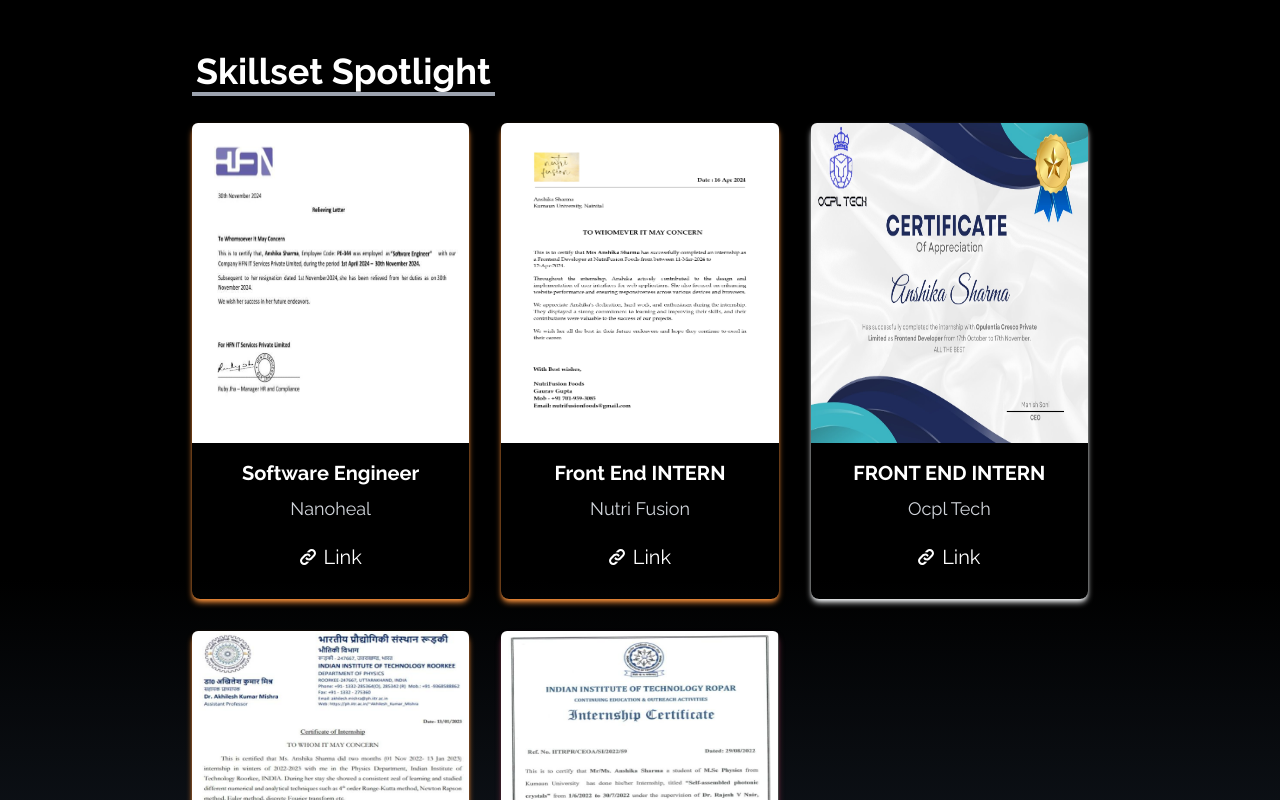
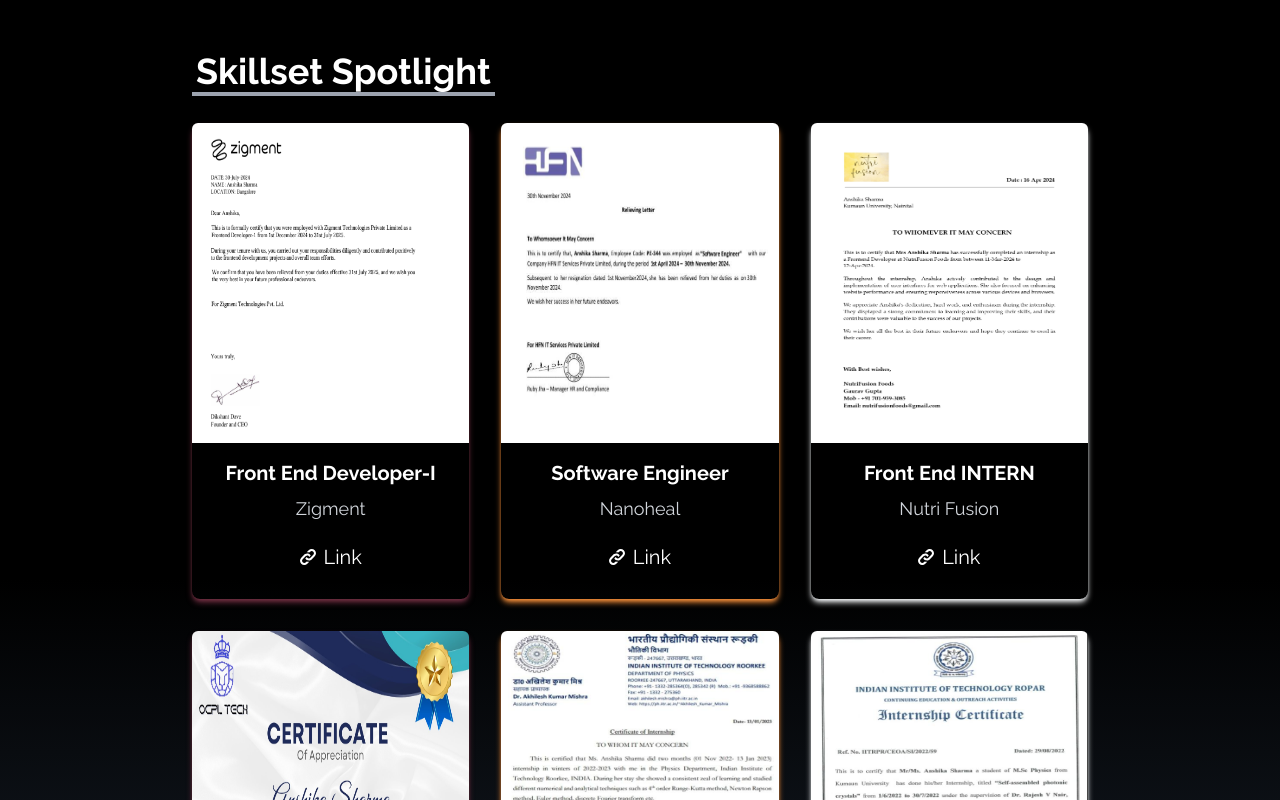
Before and after one commit to Anshika31sharma/TechTrove, a React (Vite) app: page / in a window 1280 px wide. Shown: the part 1680-2480 px from the top of the page. Built offline with nearby package versions, Linux system fonts and the light colour scheme.

Commit message:
updated portfolio

```diff
--- a/src/components/Footer.jsx
+++ b/src/components/Footer.jsx
@@ -1,6 +1,5 @@
 import React from 'react'
-import { GMail, Map, CopyRight, ArrowRightLong } from './Icons'
-import { Link } from 'react-scroll'
+import { GMail, Map, CopyRight } from './Icons'
 import contactInfo from '../data/contactInfo'
 const Footer = () => {
     const year = new Date().getFullYear().toString()
--- a/src/data/certificates.js
+++ b/src/data/certificates.js
@@ -3,8 +3,19 @@
 import Ropar from "../assets/Projects/Roorkee.jpeg";
 import NF from "../assets/Favicons/NF.jpg";
 import Nano from "../assets/Favicons/nano.jpg"
+import zigment from "../assets/Favicons/zigment.png"
 const certificates = [
-
+  {
+    title: "Front End Developer-I",
+    subtitle: "Zigment",
+    img: zigment,
+    code: "https://drive.google.com/file/d/1a0RtpjF2sHoIcQtDccaJzPmBiwyEu89z/view?usp=sharing",
+    style: {
+      shadow: "shadow-[#763145]",
+      cover: "from-[#763145]",
+      display: "hidden",
+    },
+  },
   {
     title: "Software Engineer",
     subtitle: "Nanoheal",
@@ -22,8 +33,8 @@
     img: NF,
     code: "https://drive.google.com/file/d/181bpLkujXXUco5jvr3qRUePFulCP7gm6/view?usp=sharing",
     style: {
-      shadow: "shadow-[#FB923C]",
-      cover: "from-[#FB923C]",
+      shadow: "shadow-[#F8FAFC]",
+      cover: "from-[#F8FAFC]",
       display: "hidden",
     },
   },
@@ -33,8 +44,8 @@
     img: OCPL,
     code: "https://drive.google.com/file/d/1vQBhqx8wgYTliZ6aHzHz2h_OJj-tU6wV/view?usp=sharing",
     style: {
-      shadow: "shadow-[#F8FAFC]",
-      cover: "from-[#F8FAFC]",
+      shadow: "shadow-[#763145]",
+      cover: "from-[#763145]",
       display: "hidden",
     },
   },
@@ -55,8 +66,8 @@
     img: Ropar,
     code: "https://drive.google.com/file/d/1yk5HFqgEdzrOlpfIQ4An-n1eCS5esOZD/view?usp=sharing",
     style: {
-      shadow: "shadow-[#763145]",
-      cover: "from-[#763145]",
+      shadow: "shadow-[#F8FAFC]",
+      cover: "from-[#F8FAFC]",
       display: "hidden",
     },
   }];
--- a/src/data/contactInfo.jsx
+++ b/src/data/contactInfo.jsx
@@ -16,7 +16,7 @@
     {
         id: 3,
         name: "Instagram",
-        link: "https://www.instagram.com/silent_eyes_31_10/",
+        link: "https://www.instagram.com/anshika_31sharma/",
         icon: <Instagram />,
     },
     {
```
Also changed, not shown: src/assets/Favicons/zigment.png (added), 1 other file (tests, documents, lock files or other folders).
